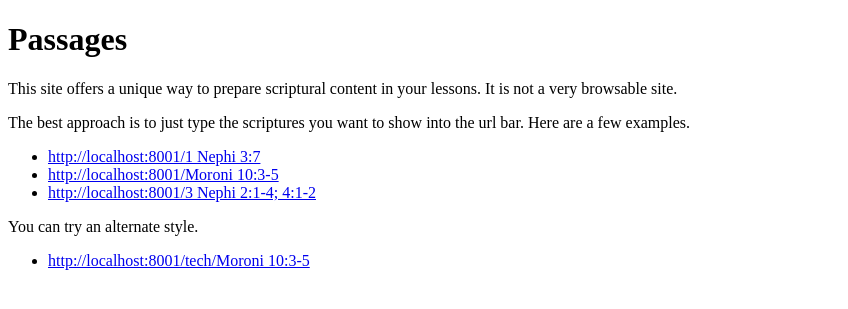
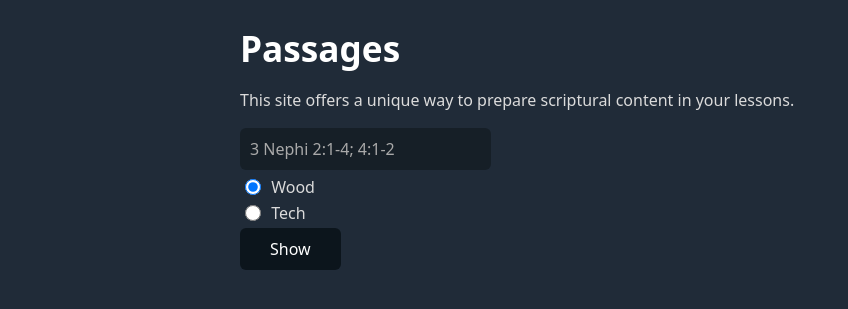
Before and after one commit to faatca/attu, a Flask app: page / in a window 1280 px wide. Shown: the top 309 px of the page, without its empty margins (0-848 px from the left). Run offline with Flask 2, Linux system fonts and the light colour scheme.

Commit message:
Modernizes the app a bit to run under python 3

```diff
--- a/attu/__init__.py
+++ b/attu/__init__.py
@@ -1,11 +1,5 @@
 from flask import Flask
-import os
 
 app = Flask(__name__)
-app.config['DB_PATH'] = os.path.join(os.path.dirname(__file__),
-                                     'lds_scriptures.db')
-app.config['BASE_ADDRESS'] = 'localhost:8001'
-if os.environ.get('ATTU_SETTINGS'):
-    app.config.from_envvar('ATTU_SETTINGS')
 
 import attu.views
--- a/attu/static/scripture-tech.css
+++ b/attu/static/scripture-tech.css
@@ -24,7 +24,6 @@ span.verse-no:after {
 
 div.reference {
     text-align: center;
-    font-size: 300%;
     margin-bottom: 0.3in;
     color: #BCEF91;
 }
--- a/attu/static/scripture-wood.css
+++ b/attu/static/scripture-wood.css
@@ -26,12 +26,9 @@ span.verse-no:after {
 }
 
 .reference {
-    font-family: 'Lobster', serif;
     text-align: center;
-    font-size: 300%;
-    text-shadow: 2px 2px #888888;
     margin-bottom: 0.3in;
-    color: #202B68;
+    font-style: italic;
 }
 
 p {
--- a/attu/templates/error.html
+++ b/attu/templates/error.html
@@ -2,6 +2,8 @@
 <html>
 <head>
   <title>Error</title>
+  <meta name="viewport" content="width=device-width, initial-scale=1.0">
+  <link rel="stylesheet" type="text/css" href="https://cdn.jsdelivr.net/gh/kognise/water.css@latest/dist/dark.min.css">
 </head>
 <body>
   <h1>Error</h1>
--- a/attu/templates/index.html
+++ b/attu/templates/index.html
@@ -2,35 +2,27 @@
 <html>
 <head>
   <title>Passages</title>
+  <meta name="viewport" content="width=device-width, initial-scale=1.0">
+  <link rel="stylesheet" type="text/css" href="https://cdn.jsdelivr.net/gh/kognise/water.css@latest/dist/dark.min.css">
 </head>
 <body>
   <h1>Passages</h1>
-  <p>This site offers a unique way to prepare scriptural content in your lessons. It is not a very browsable site.</p>
-  <p>The best approach is to just type the scriptures you want to show into the url bar. Here are a few examples.</p>
-  <ul>
-    <li>
-      <a href="http://{{ config.BASE_ADDRESS }}/1 Nephi 3:7">
-        http://{{ config.BASE_ADDRESS }}/1 Nephi 3:7
-      </a>
-    </li>
-    <li>
-      <a href="http://{{ config.BASE_ADDRESS }}/Moroni 10:3-5">
-        http://{{ config.BASE_ADDRESS }}/Moroni 10:3-5
-      </a>
-    </li>
-    <li>
-      <a href="http://{{ config.BASE_ADDRESS }}/3 Nephi 2:1-4; 4:1-2">
-        http://{{ config.BASE_ADDRESS }}/3 Nephi 2:1-4; 4:1-2
-      </a>
-    </li>
-  </ul>
-  <p>You can try an alternate style.</p>
-  <ul>
-    <li>
-      <a href="http://{{ config.BASE_ADDRESS }}/tech/Moroni 10:3-5">
-        http://{{ config.BASE_ADDRESS }}/tech/Moroni 10:3-5
-      </a>
-    </li>
-  </ul>
+  <p>This site offers a unique way to prepare scriptural content in your lessons.</p>
+  <form action="/">
+    <input name="reference" placeholder="3 Nephi 2:1-4; 4:1-2" />
+
+    <div>
+      <input type="radio" id="wood" name="theme" value="wood"
+             checked>
+      <label for="wood">Wood</label>
+    </div>
+
+    <div>
+      <input type="radio" id="tech" name="theme" value="tech">
+      <label for="tech">Tech</label>
+    </div>
+
+    <button type="submit">Show</button>
+  </form>
 </body>
 </html>
--- a/attu/templates/passage.html
+++ b/attu/templates/passage.html
@@ -4,18 +4,17 @@
   <title>{{ p.reference }}</title>
   <link rel="stylesheet" type="text/css" href="{{ url_for('static', filename='reset.css') }}">
   <link rel="stylesheet" type="text/css" href="{{ url_for('static', filename='scripture-' + style + '.css') }}">
-  <link rel="stylesheet" type="text/css" href="http://fonts.googleapis.com/css?family=Lobster">
   <link rel="stylesheet" type="text/css" href="http://fonts.googleapis.com/css?family=Ubuntu">
 </head>
 <body>
   <div class="content">
-    <div class="reference">{{ p.reference }}</div>
     {% for v in p.verses %}
     <p>
       <span class="verse-no">{{ v.no }}</span>
       {{ v.text }}
     </p>
     {% endfor %}
+    <div class="reference">{{ p.reference }}</div>
   </div>
 </body>
 </html>
--- a/attu/views.py
+++ b/attu/views.py
@@ -1,37 +1,48 @@
-from flask import request, render_template
+from flask import request, render_template, url_for, redirect
 from attu import app
 from attu.models import Reader, parse_reference
 
 
-@app.route('/')
+@app.route("/")
 def index():
-    return render_template('index.html')
+    reference = request.args.get("reference")
+    if reference:
+        args = {"refe": reference}
+        theme = request.args.get("theme")
+        if theme:
+            args["theme"] = theme
+        return redirect(url_for("passage", **args))
+    demo_references = ["1 Nephi 3:7", "Moroni 10:3-5", "3 Nephi 2:1-4; 4:1-2"]
+    demo_urls = [
+        {"reference": r, "url": url_for("passage", refe=r, _external=True)} for r in demo_references
+    ]
+    return render_template("index.html", demo_urls=demo_urls)
 
 
-@app.route('/<refe>')
+@app.route("/p/<refe>")
 def passage(refe):
-    return styled_passage(refe, 'wood')
-
-
-@app.route('/<style>/<refe>')
-def styled_passage(refe, style):
-    text = request.args.get('reference', refe)
+    style = request.args.get("theme") or "wood"
+    text = request.args.get("reference", refe)
 
     try:
-        reference = parse_reference(text)
+        print("reference", text)
+        try:
+            reference = parse_reference(text)
+        except Exception:
+            app.logger.exception("error")
+            raise
     except Exception:
-        return render_template('error.html', message='Could not read your '
-                                                     'scripture reference.')
+        return render_template("error.html", message="Could not read your scripture reference.")
 
     with Reader() as r:
         verses = []
         for v in reference:
             content = r.read_verse(v[0], v[1], v[2])
             if content is None:
-                app.logger.debug('Verse not found: %s', v)
-                message = ('Could not find: %s %d:%d' % v)
-                return render_template('error.html', message=message)
-            verses.append({'no': v[2], 'text': content})
+                app.logger.debug("Verse not found: %s", v)
+                message = "Could not find: %s %d:%d" % v
+                return render_template("error.html", message=message)
+            verses.append({"no": v[2], "text": content})
 
-    p = {'reference': text, 'verses': verses}
-    return render_template('passage.html', p=p, style=style)
+    p = {"reference": text, "verses": verses}
+    return render_template("passage.html", p=p, style=style)
--- a/serve.py
+++ /dev/null
@@ -1,4 +0,0 @@
-from attu import app
-
-if __name__ == "__main__":
-    app.run(host='', debug=True, port=8001)
```
Also changed, not shown: attu/models.py (+18 -13 lines), README.md (added), README.txt (deleted), 1 other file.
